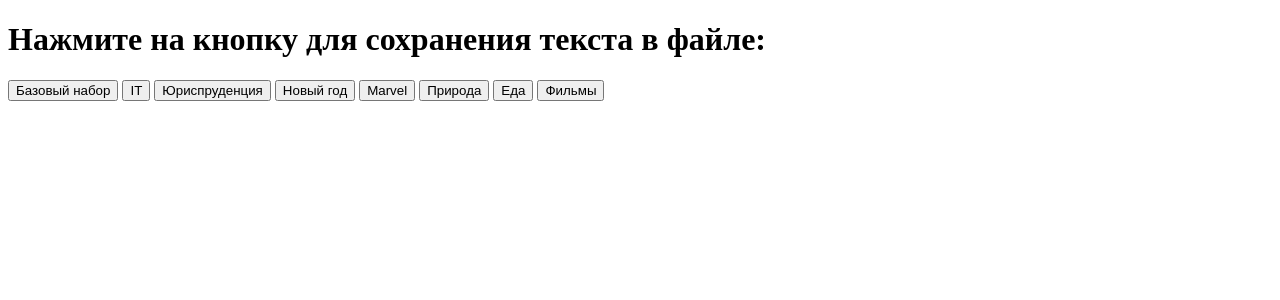
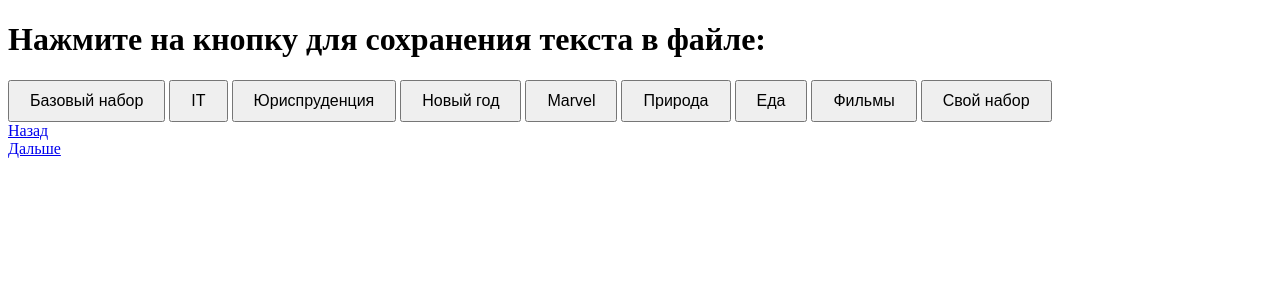
Before and after one commit to Mobbub/Draft, a Flask app: page /save in a window 1280 px wide. Shown: the top 300 px of the page. Run offline with Flask 3, Linux system fonts and the light colour scheme.

Commit message:
Update index.html

```diff
--- a/project_pi/templates/index.html
+++ b/project_pi/templates/index.html
@@ -2,18 +2,111 @@
 <html>
 <head>
     <title>Выбор категории</title>
+    <style>
+        button {
+            padding: 10px 20px;
+            font-size: 16px;
+            transition: all 0.3s ease;
+        }
+
+        button.pressed {
+            background-color: #ddd;
+            transform: translateY(2px);
+            box-shadow: 0 2px 4px rgba(0, 0, 0, 0.3);
+        }
+    </style>
 </head>
 <body>
-    <h1>Нажмите на кнопку для сохранения текста в файле:</h1>
-    <form method="POST" action="/save_text">
-        <button type="submit" name="text" value="Базовый набор">Базовый набор</button>
-        <button type="submit" name="text" value="IT">IT</button>
-        <button type="submit" name="text" value="Юриспруденция">Юриспруденция</button>
-        <button type="submit" name="text" value="Новый год">Новый год</button>
-        <button type="submit" name="text" value="Marvel">Marvel</button>
-        <button type="submit" name="text" value="Природа">Природа</button>
-        <button type="submit" name="text" value="Еда">Еда</button>
-        <button type="submit" name="text" value="Фильмы">Фильмы</button>
-    </form>
+<h1>Нажмите на кнопку для сохранения текста в файле:</h1>
+<button id='btn1'>Базовый набор</button>
+<button id='btn2'>IT</button>
+<button id='btn3'>Юриспруденция</button>
+<button id='btn4'>Новый год</button>
+<button id='btn5'>Marvel</button>
+<button id='btn6'>Природа</button>
+<button id='btn7'>Еда</button>
+<button id='btn8'>Фильмы</button>
+<button id='btn9'>Свой набор</button>
+
+<script>
+document.getElementById("btn1").addEventListener("click", function() {
+    var xhr = new XMLHttpRequest();
+    xhr.open("GET", "/save_text_1", true);
+    xhr.send();
+});
+</script>
+
+<script>
+document.getElementById('btn2').addEventListener('click', function() {
+    var xhr = new XMLHttpRequest();
+    xhr.open('GET', '/save_text_2', true);
+    xhr.send();
+});
+</script>
+
+<script>
+document.getElementById('btn3').addEventListener('click', function() {
+    var xhr = new XMLHttpRequest();
+    xhr.open('GET', '/save_text_3', true);
+    xhr.send();
+});
+</script>
+
+<script>
+document.getElementById('btn4').addEventListener('click', function() {
+    var xhr = new XMLHttpRequest();
+    xhr.open('GET', '/save_text_4', true);
+    xhr.send();
+});
+</script>
+
+<script>
+document.getElementById('btn5').addEventListener('click', function() {
+    var xhr = new XMLHttpRequest();
+    xhr.open('GET', '/save_text_5', true);
+    xhr.send();
+});
+</script>
+
+<script>
+document.getElementById('btn6').addEventListener('click', function() {
+    var xhr = new XMLHttpRequest();
+    xhr.open('GET', '/save_text_6', true);
+    xhr.send();
+});
+</script>
+
+<script>
+document.getElementById('btn7').addEventListener('click', function() {
+    var xhr = new XMLHttpRequest();
+    xhr.open('GET', '/save_text_7', true);
+    xhr.send();
+});
+</script>
+
+<script>
+document.getElementById('btn8').addEventListener('click', function() {
+    var xhr = new XMLHttpRequest();
+    xhr.open('GET', '/save_text_8', true);
+    xhr.send();
+});
+</script>
+
+<script>
+document.getElementById('btn9').addEventListener('click', function() {
+    var xhr = new XMLHttpRequest();
+    xhr.open('GET', '/save_text_9', true);
+    xhr.send();
+});
+</script>
+
+<div class="buttons">
+    <div class="back-h">
+        <a href="/" class="back">Назад</a>
+    </div>
+    <div class="next-h">
+        <a href="game" class="next">Дальше</a>
+    </div>
+</div>
 </body>
 </html>
```
